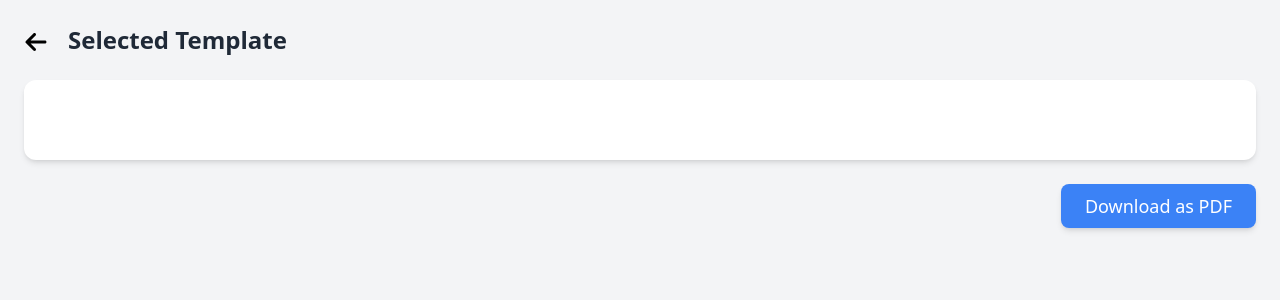
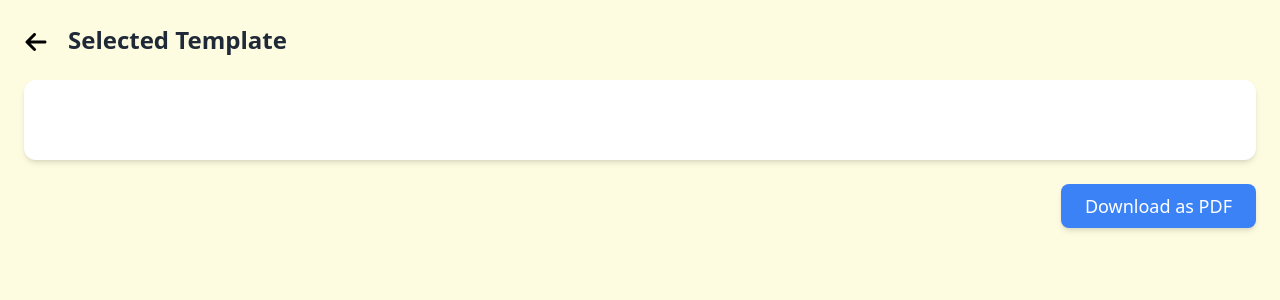
Before and after one commit to VISHNUPRIYA-D/Portfolio-Resume-frontend, a React (Vite) app: page /template/1 in a window 1280 px wide. Shown: the top 300 px of the page. Built offline with nearby package versions, Linux system fonts and the light colour scheme.

Commit message:
Update Template.jsx

```diff
--- a/src/pages/Template.jsx
+++ b/src/pages/Template.jsx
@@ -24,7 +24,7 @@ const Template = () => {
   const Component = selectedTemplate.component;
 
   return (
-    <div className="min-h-screen dark:bg-gray-800 bg-gray-100 dark:text-white px-4 sm:px-6 py-6 flex flex-col">
+    <div className="min-h-screen dark:bg-gray-800 bg-[#fcfbd4b8] dark:text-white px-4 sm:px-6 py-6 flex flex-col">
       {/* Header */}
       <div className="flex items-center gap-3 sm:gap-5 mb-6">
         <FaArrowLeft
```
